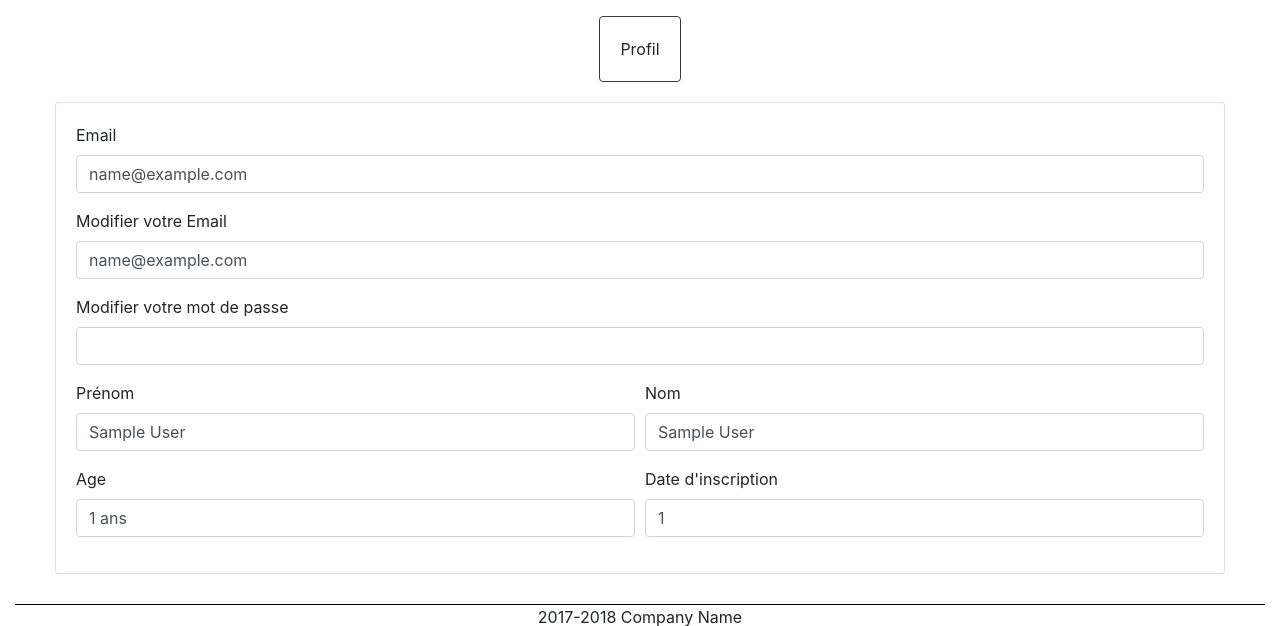
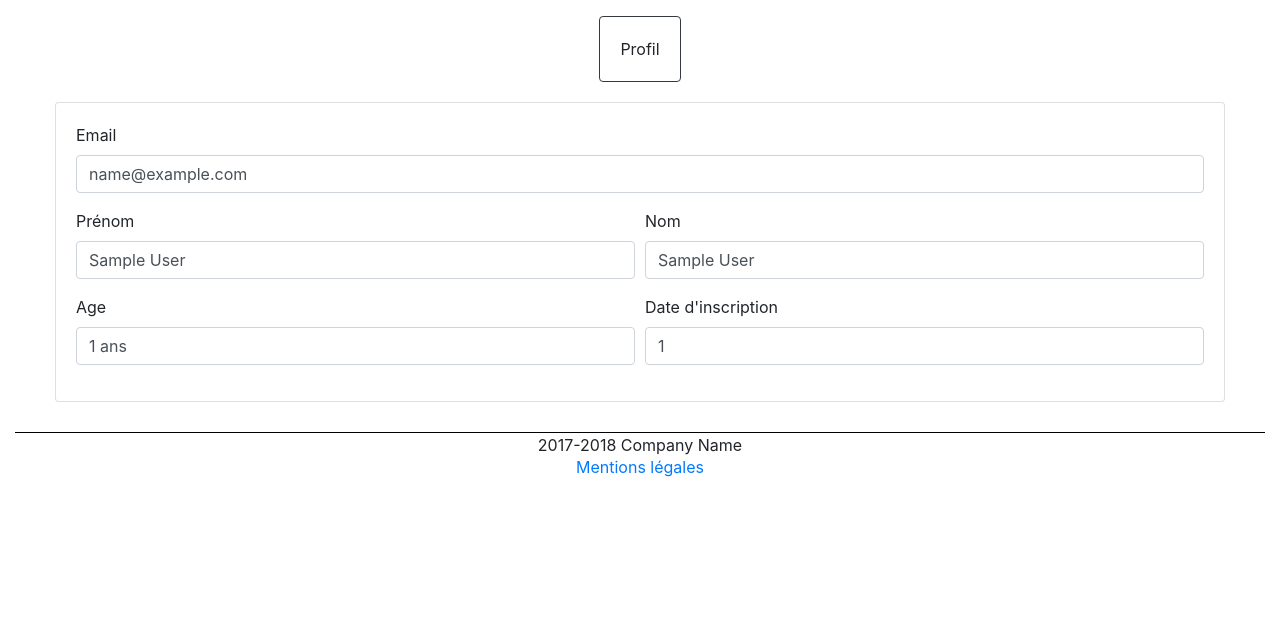
Before and after one commit to Bloodyhands/Bloody, a PHP site: template views/frontend/user/profilView.php in a window 1280 px wide; the page is wider, and only the part inside the window is pictured. Shown: the part 730-1356 px from the top of that part. After the commit the page ends 1207 px from the top of that part, so only its background shows below. Run offline with PHP 8.4, Linux system fonts and the light colour scheme; the template is opened without the code that fills it, so the values that code supplies are empty; the visitor is signed in with stand-in values (Sample User, id 1); some libraries are stand-ins or nearby versions.

Commit message:
refactorisation du code, indentation et suppression de données inutiles

```diff
--- a/controllers/commentsController.php
+++ b/controllers/commentsController.php
@@ -5,11 +5,11 @@ require_once ('service\FlashService.php');
 function addComment($post_id, $pseudo, $comment)
 {
 	$commentManager = new \projet3\Bloody\models\CommentManager();
-    $flash = new \projet3\Bloody\service\FlashService();
+	$flash = new \projet3\Bloody\service\FlashService();
 	$affectedLines = $commentManager->postComment($post_id, $pseudo, $comment);
 
 	if ($affectedLines === false) {
-        $flash->setFlash('Impossible d\'ajouter le commentaire');
+		$flash->setFlash('Impossible d\'ajouter le commentaire');
 	} else {
 		header('Location: index.php?action=post&id=' . $post_id);
 	}
--- a/controllers/connectionController.php
+++ b/controllers/connectionController.php
@@ -27,10 +27,10 @@ function connection()
 				$_SESSION['role'] = $user['role'];
 			}
 			else {
-                $flash->setFlash('Mauvais mot de passe');
+				$flash->setFlash('Mauvais mot de passe');
 
-                header('Location: index.php?action=connection');
-                exit;
+				header('Location: index.php?action=connection');
+				exit;
 			}
 		}
 
--- a/public/css/style.css
+++ b/public/css/style.css
@@ -8,7 +8,7 @@ header nav
 }
 .nav
 {
-	 display : none;
+	display : none;
 }
 .menu-checkbox:checked ~ .nav
 {
--- a/views/frontend/templatePublic.php
+++ b/views/frontend/templatePublic.php
@@ -24,7 +24,7 @@
 <body>
   <!----------------HEADER---------------->
   <header class="container-fluid">
-    <div class="row justify-content-between" id="header">
+    <div class="row justify-content-between">
       <div class="col-6">
         <h1 class="text-center">Billet simple pour l'Alaska</h1>
         <h3 class="text-center">Par Jean Forteroche</h3>
--- a/views/frontend/user/profilView.php
+++ b/views/frontend/user/profilView.php
@@ -11,14 +11,6 @@
 						<div class="form-group col-12">
 							<label for="email">Email</label>
 							<input type="email" class="form-control" id="email" value="<?php echo $_SESSION['email'] ?>">
-						</div>
-						<div class="form-group col-12">
-							<label for="email">Modifier votre Email</label>
-							<input type="modifyEmail" class="form-control" id="modifyEmail" value="<?php echo $_SESSION['email'] ?>">
-						</div>
-						<div class="form-group col-12">
-							<label for="email">Modifier votre mot de passe</label>
-							<input type="modifyPassword" class="form-control" id="modifyPassword" value="">
 						</div>
 						<div class="form-group col-6">
 							<label for="firstname">Prénom</label>
```
Also changed, not shown: controllers/registrationController.php (+4 -4 lines), models/Manager.php (+5 -5 lines), views/backend/signalsView.php (+5 -5 lines), views/frontend/allPostsView.php (+0 -21 lines), models/CommentManager.php (indentation only), models/ConnectionManager.php (indentation only), models/PostManager.php (indentation only), models/StatisticManager.php (indentation only).
